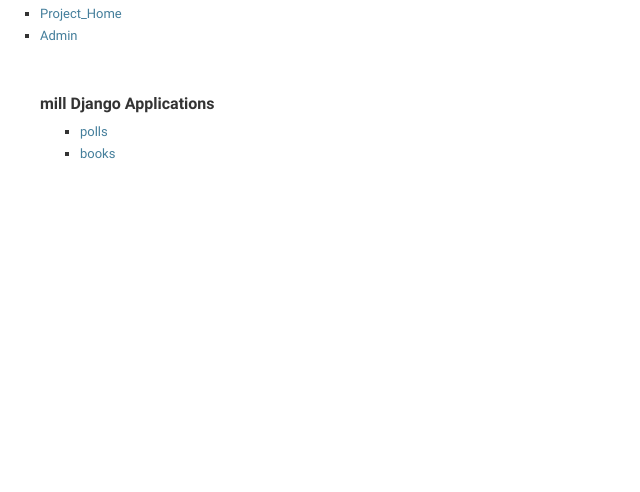
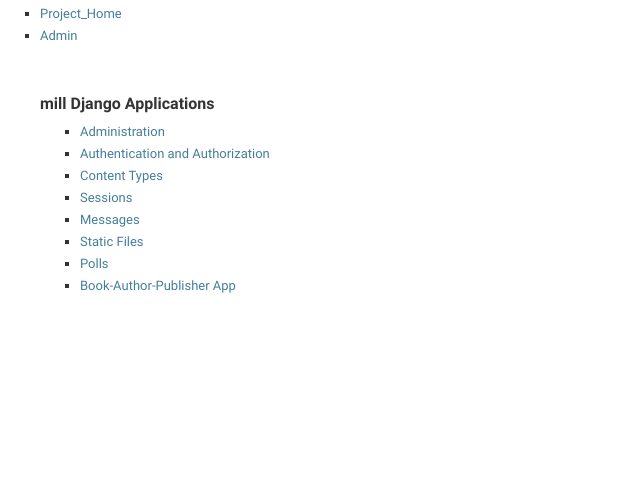
Before and after one commit to millni/Django-hanbit, a Django app: page / in a window 1280 px wide. Shown: the top 492 px of the page, without its empty margins (0-640 px from the left). Run offline with Django 3.2, Linux system fonts and the light colour scheme.

Commit message:
p248 apps.py 활용 맛보기

```diff
--- a/books/apps.py
+++ b/books/apps.py
@@ -3,3 +3,4 @@
 
 class BooksConfig(AppConfig):
     name = 'books'
+    verbose_name = 'Book-Author-Publisher App'  # 추가
--- a/mysite/views.py
+++ b/mysite/views.py
@@ -1,4 +1,5 @@
 from django.views.generic.base import TemplateView
+from django.apps import apps        # 추가
 
 #-- TemplateView
 class HomeView(TemplateView):
@@ -7,5 +8,10 @@
 
     def get_context_data(self, **kwargs):
         context = super().get_context_data(**kwargs)
-        context['app_list'] = ['polls', 'books']
+        # context['app_list'] = ['polls', 'books']    # 하드코딩
+        dictVerbose = {}
+        for app in apps.get_app_configs():
+            if 'site-packages' not in app.path:
+                dictVerbose[app.label] = app.verbose_name
+        context['verbose_dict'] = dictVerbose
         return context
--- a/templates/home.html
+++ b/templates/home.html
@@ -2,11 +2,16 @@
 
 {% block content %}
     <h2>mill Django Applications</h2>
-    <ul>
+    <!-- <ul>
         {% for appname in app_list %}
 {% with appname|add:":"|add:"index" as urlvar %}
             <li><a href="{% url urlvar %}">{{ appname }}</a></li>
 {% endwith %}
         {% endfor %}
+    </ul> -->
+    <ul>
+        {% for key, value in verbose_dict.items %}
+            <li><a href="{% url key|add:':index' %}">{{ value }}</a></li>
+        {% endfor %}
     </ul>
 {% endblock content %}
```
